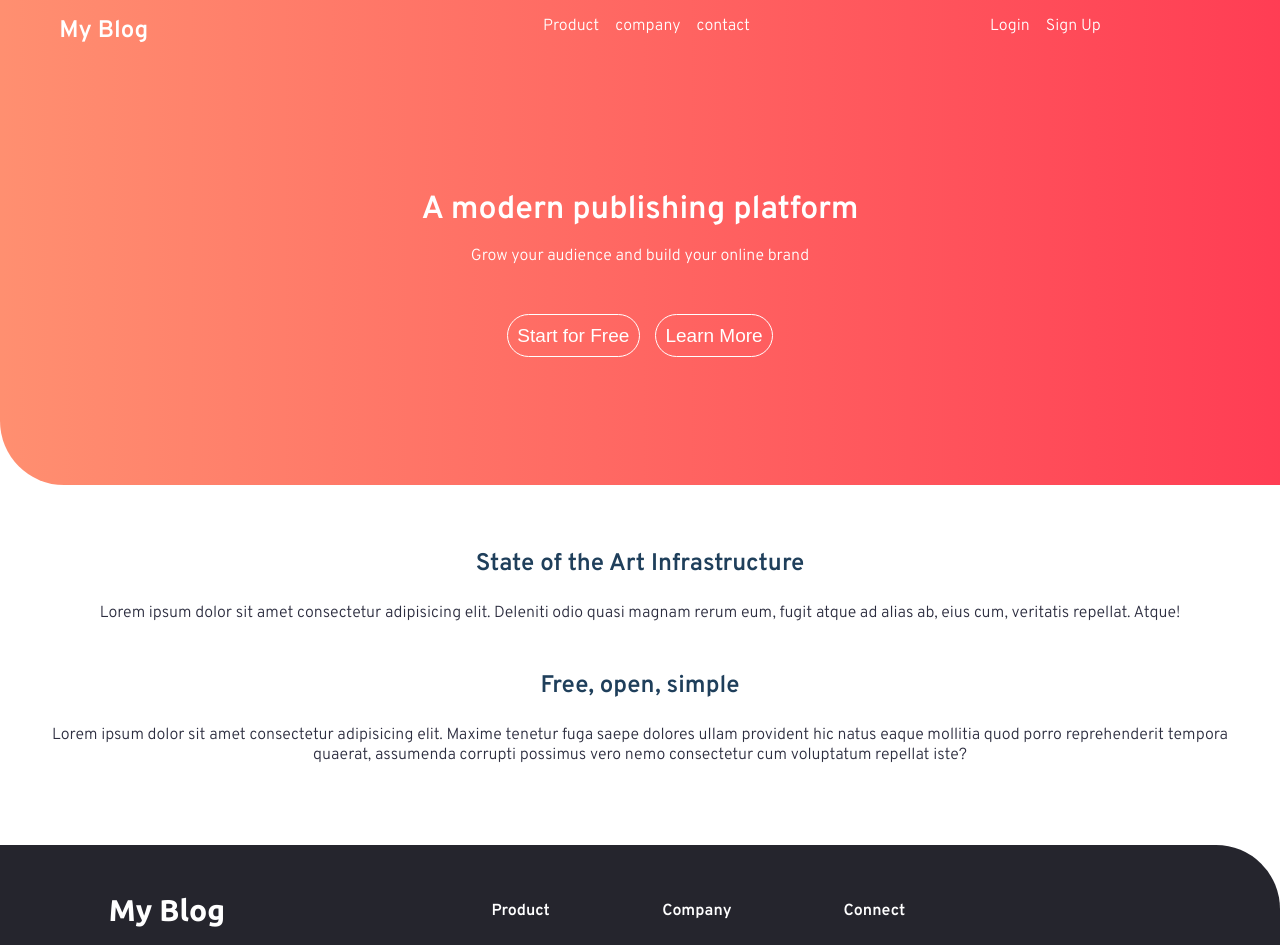
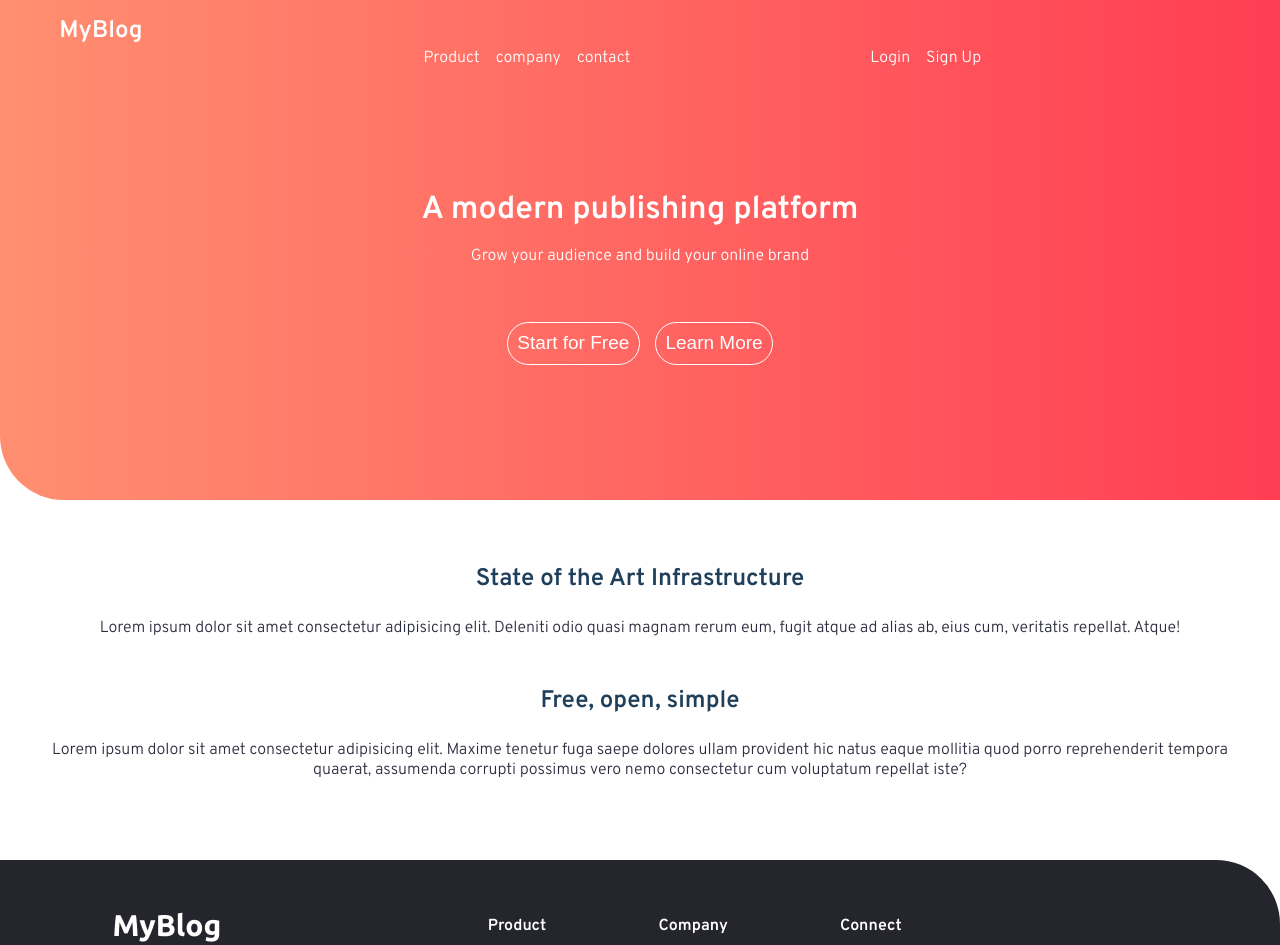
Before and after one commit to fliderman01/mymodernblog, a React (Create React App) app: page / in a window 1280 px wide. Shown: the top 945 px of the page. Built offline with nearby package versions, Linux system fonts and the light colour scheme.

Commit message:
added burger icons, centered burger menu (3 files modified)

```diff
--- a/src/components/Footer.js
+++ b/src/components/Footer.js
@@ -5,7 +5,7 @@ import './Footer.css';
 export default function Footer() {
   return (
     <footer>
-      <h3>My Blog</h3>
+      <h3>MyBlog</h3>
       <ul>
         <li>Product</li>
         <li>
--- a/src/components/Header.css
+++ b/src/components/Header.css
@@ -11,6 +11,11 @@ header {
 /* NAV SECTION */
 nav > h3 {
   font-size: 24px;
+}
+.headline > ul {
+  position: relative;
+  top: 2em;
+  left: -15%;
 }
 
 nav {
@@ -34,7 +39,7 @@ nav {
   color: white;
   border-radius: 2em;
   border: 1px solid white;
-  margin: 0 0.4em;
+  margin: .4em 0.4em;
 }
 .register > button:hover {
   color: hsl(353, 100%, 62%);
--- a/src/components/Header.js
+++ b/src/components/Header.js
@@ -13,7 +13,7 @@ export default function Header() {
   return (
     <header>
       <nav>
-        <h3>My Blog</h3>
+        <h3>MyBlog</h3>
         <div className="headline">
           <ul className={burger}>
             <li>
@@ -36,7 +36,16 @@ export default function Header() {
           </ul>
         </div>
         <button className="burgerBtn" onClick={burgerMenu}>
-          Burger
+          <img
+            src={
+              burger
+                ? 'https://static.thenounproject.com/png/204478-200.png'
+                : 'https://d1nhio0ox7pgb.cloudfront.net/_img/o_collection_png/green_dark_grey/512x512/plain/navigate_cross.png'
+            }
+            alt="burger menu"
+            width="25px"
+            height="20px"
+          />
         </button>
       </nav>
 
```
